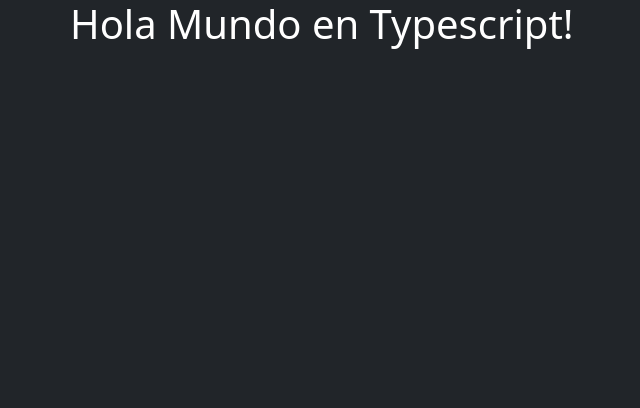
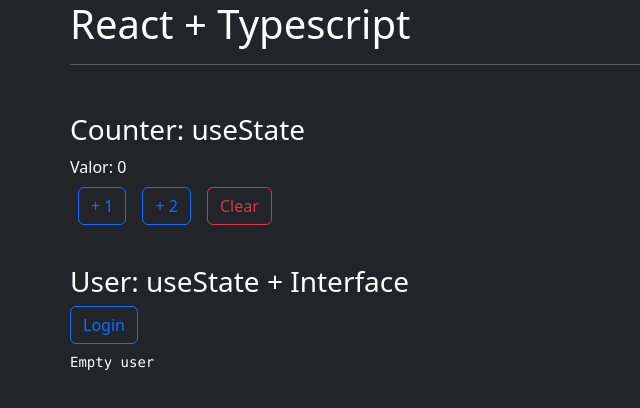
Before and after one commit to jcmurciap/react-hooks, a React (Create React App) app: page / in a window 1280 px wide. Shown: the top 408 px of the page, without its empty margins (12-652 px from the left). Built offline with nearby package versions, Linux system fonts and the light colour scheme.

Commit message:
Chore: added useState examples

```diff
--- a/src/App.tsx
+++ b/src/App.tsx
@@ -1,8 +1,13 @@
+import {Counter} from "./Components/Counter";
+import {User} from "./Components/User";
 
 function App() {
   return (
     <>
-      <h1>Hola Mundo en Typescript!</h1>
+        <h1>React + Typescript</h1>
+        <hr/>
+        <Counter />
+        <User />
     </>
   );
 }
--- /dev/null
+++ b/src/Components/Counter.tsx
@@ -0,0 +1,28 @@
+import {useState} from "react";
+
+export const Counter = () => {
+    const [counter, setCounter] = useState(0);
+    const onClick = (increment:number) => {
+        setCounter(counter + increment);
+    }
+    const onClear = () => {
+        setCounter(0);
+    }
+
+    return (
+        <div className="mt-5">
+            <h3>Counter: useState</h3>
+            <span>Valor: {counter}</span>
+            <br />
+            <button className="btn btn-outline-primary m-2" onClick={() => onClick(1)}>
+                + 1
+            </button>
+            <button className="btn btn-outline-primary m-2" onClick={() => onClick(2)}>
+                + 2
+            </button>
+            <button className="btn btn-outline-danger m-2" onClick={onClear}>
+                Clear
+            </button>
+        </div>
+    )
+}
--- /dev/null
+++ b/src/Components/User.tsx
@@ -0,0 +1,28 @@
+import {useState} from "react";
+
+export const User = () => {
+
+    interface User {
+        id: number;
+        name: string;
+    }
+
+    const [user, setUser] = useState<User>();
+
+    const onLogin = () => {
+        setUser({id:123,name:"Juan"});
+    }
+
+    return (
+        <div className="mt-2">
+            <br/>
+            <h3>User: useState + Interface</h3>
+            <button className="btn btn-outline-primary mb-2" onClick={onLogin}>
+                Login
+            </button>
+            {
+                (!user) ? <pre>Empty user</pre> : <pre>{JSON.stringify(user)}</pre>
+            }
+        </div>
+    )
+}
```
